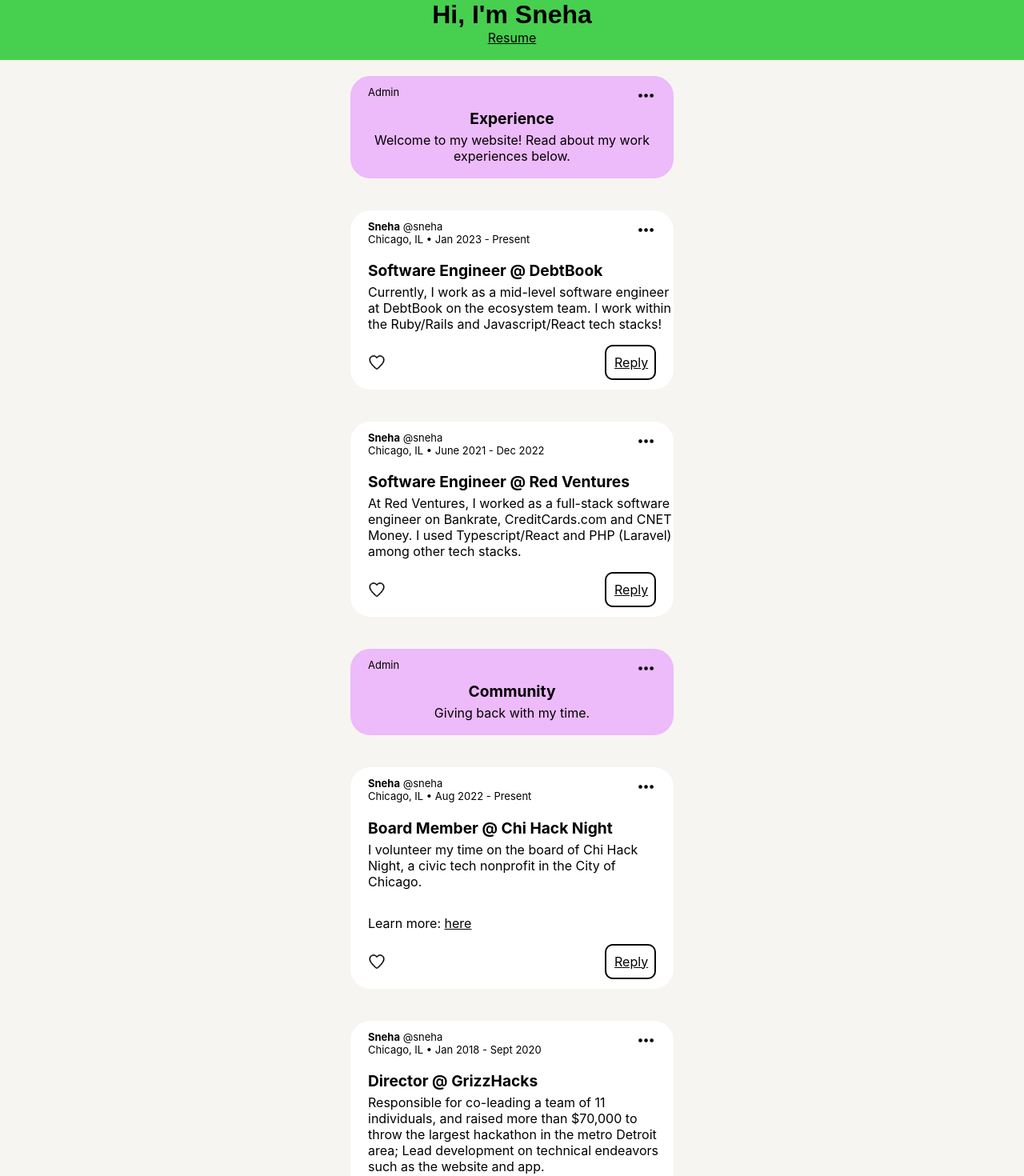
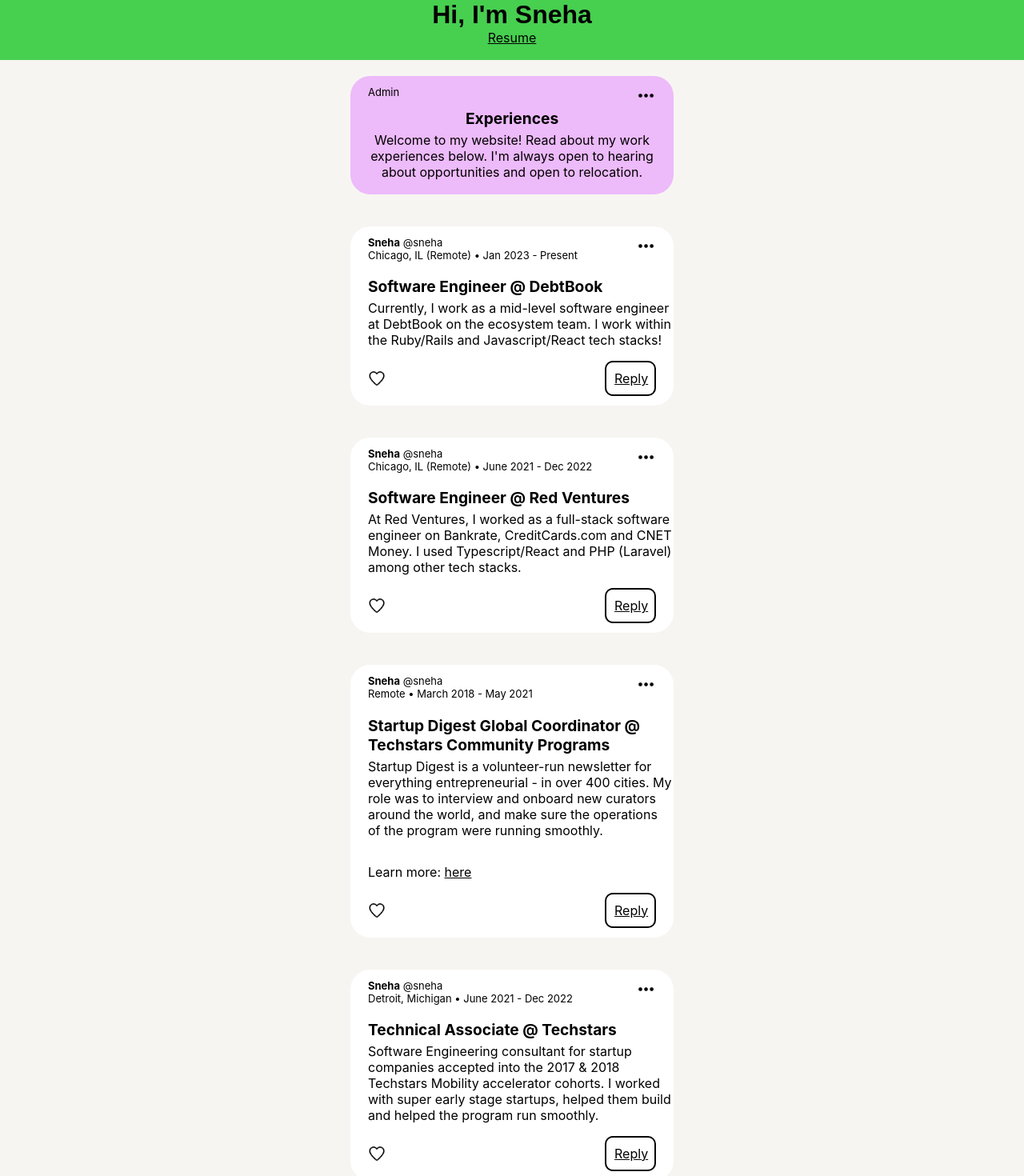
Before and after one commit to snehajalukar/snehacodes, a React (Create React App) app: page /community in a window 1280 px wide. Shown: the top 1470 px of the page at 80% size. Built offline with nearby package versions, Linux system fonts and the light colour scheme.

Commit message:
updates content

```diff
--- a/src/App.js
+++ b/src/App.js
@@ -10,19 +10,64 @@
     <div className="App">
       <Header />
       <div className="content">
-        <LexBreak title="Experience" description="Welcome to my website! Read about my work experiences below." />
+        <LexBreak title="Experiences" description="Welcome to my website! Read about my work experiences below. I'm always open to hearing about opportunities and open to relocation." />
 
-        <LexPost time="Jan 2023 - Present" title="Software Engineer @ DebtBook" description="Currently, I work as a mid-level software engineer at DebtBook on the ecosystem team. I work within the Ruby/Rails and Javascript/React tech stacks!" />
-        <LexPost time="June 2021 - Dec 2022" title="Software Engineer @ Red Ventures" description="At Red Ventures, I worked as a full-stack software engineer on Bankrate, CreditCards.com and CNET Money. I used Typescript/React and PHP (Laravel) among other tech stacks." />
+        <LexPost
+          time="Jan 2023 - Present"
+          location="Chicago, IL (Remote)"
+          title="Software Engineer @ DebtBook"
+          description="Currently, I work as a mid-level software engineer at DebtBook on the ecosystem team. I work within the Ruby/Rails and Javascript/React tech stacks!"
+          />
 
+        <LexPost
+          time="June 2021 - Dec 2022"
+          location="Chicago, IL (Remote)"
+          title="Software Engineer @ Red Ventures"
+          description="At Red Ventures, I worked as a full-stack software engineer on Bankrate, CreditCards.com and CNET Money. I used Typescript/React and PHP (Laravel) among other tech stacks."
+        />
 
-        <LexBreak title="Community" description="Giving back with my time." />
-        <LexPost time="Aug 2022 - Present" link="https://chihacknight.org/board-of-directors/sneha-jalukar.html" title="Board Member @ Chi Hack Night" description="I volunteer my time on the board of Chi Hack Night, a civic tech nonprofit in the City of Chicago." />
-        <LexPost time="Jan 2018 - Sept 2020" link="https://blogs.microsoft.com/chicago/2018/11/12/empowering-and-inspiring-at-oakland-universitys-grizzhacks/" title="Director @ GrizzHacks" description="Responsible for co-leading a team of 11 individuals, and raised more than $70,000 to throw the largest hackathon in the metro Detroit area; Lead development on technical endeavors such as the website and app." />
+        <LexPost
+          location="Remote"
+          time="March 2018 - May 2021"
+          title="Startup Digest Global Coordinator @ Techstars Community Programs"
+          description="Startup Digest is a volunteer-run newsletter for everything entrepreneurial - in over 400 cities. My role was to interview and onboard new curators around the world, and make sure the operations of the program were running smoothly."
+          link="https://www.techstars.com/communities/startup-digest"
+          />
+
+        <LexPost
+          location="Detroit, Michigan"
+          time="June 2021 - Dec 2022"
+          title="Technical Associate @ Techstars"
+          description="Software Engineering consultant for startup companies accepted into the 2017 & 2018 Techstars Mobility accelerator cohorts. I worked with super early stage startups, helped them build and helped the program run smoothly."
+          />
+
+        <LexBreak title="Community Involvement" description="Giving back with my time." />
+
+        <LexPost
+          location="Chicago, IL (Remote)"
+          time="Aug 2022 - Present"
+          title="Board Member @ Chi Hack Night"
+          description="I volunteer my time on the board of Chi Hack Night, a civic tech nonprofit in the City of Chicago."
+          link="https://chihacknight.org/board-of-directors/sneha-jalukar.html"
+          />
+
+        <LexPost
+          location="Auburn Hills, Michigan"
+          time="Jan 2018 - Sept 2020"
+          title="Director @ GrizzHacks"
+          description="Responsible for co-leading a team of 11 individuals, and raised more than $70,000 to throw the largest hackathon in the metro Detroit area; Lead development on technical endeavors such as the website and app."
+          link="https://blogs.microsoft.com/chicago/2018/11/12/empowering-and-inspiring-at-oakland-universitys-grizzhacks/"
+          />
 
 
         <LexBreak title="Education" description="I'm enthusiastic about continuous learning." />
-        <LexPost time="Jan 2017 - May 2021" title="Computer Science Undergraduate Student" description="Graduated with my bachelors degree in Computer Science with a 3.8 GPA from Oakland University" />
+
+        <LexPost
+          location="Auburn Hills, Michigan"
+          time="Jan 2017 - May 2021"
+          title="Computer Science Undergraduate Student"
+          description="Graduated with my bachelors degree in Computer Science with a 3.8 GPA from Oakland University"
+        />
 
       </div>
     </div>
--- a/src/components/LexBreak.js
+++ b/src/components/LexBreak.js
@@ -1,10 +1,6 @@
 import React from 'react'
 
-const LexBreak = ({time, title, description}) => {
-
-  function sendEmail() {
-      window.location = "mailto:xyz@yourapplicationdomain.com";
-  }
+const LexBreak = ({title, description}) => {
 
   return (
     <div className="LexBreak">
--- a/src/components/LexPost.js
+++ b/src/components/LexPost.js
@@ -1,17 +1,13 @@
 import React from 'react'
 
-const LexPost = ({time, title, description, link}) => {
-
-  function sendEmail() {
-      window.location = "mailto:xyz@yourapplicationdomain.com";
-  }
+const LexPost = ({location, time, title, description, link}) => {
 
   return (
     <div className="LexPost">
         <div className="LexPost__header">
           <div className="LexPost__header-left">
             <div><b>Sneha</b> @sneha</div>
-            <div>Chicago, IL • {time}</div>
+            <div>{location} • {time}</div>
           </div>
 
           <div className="LexPost__header-right">
```
